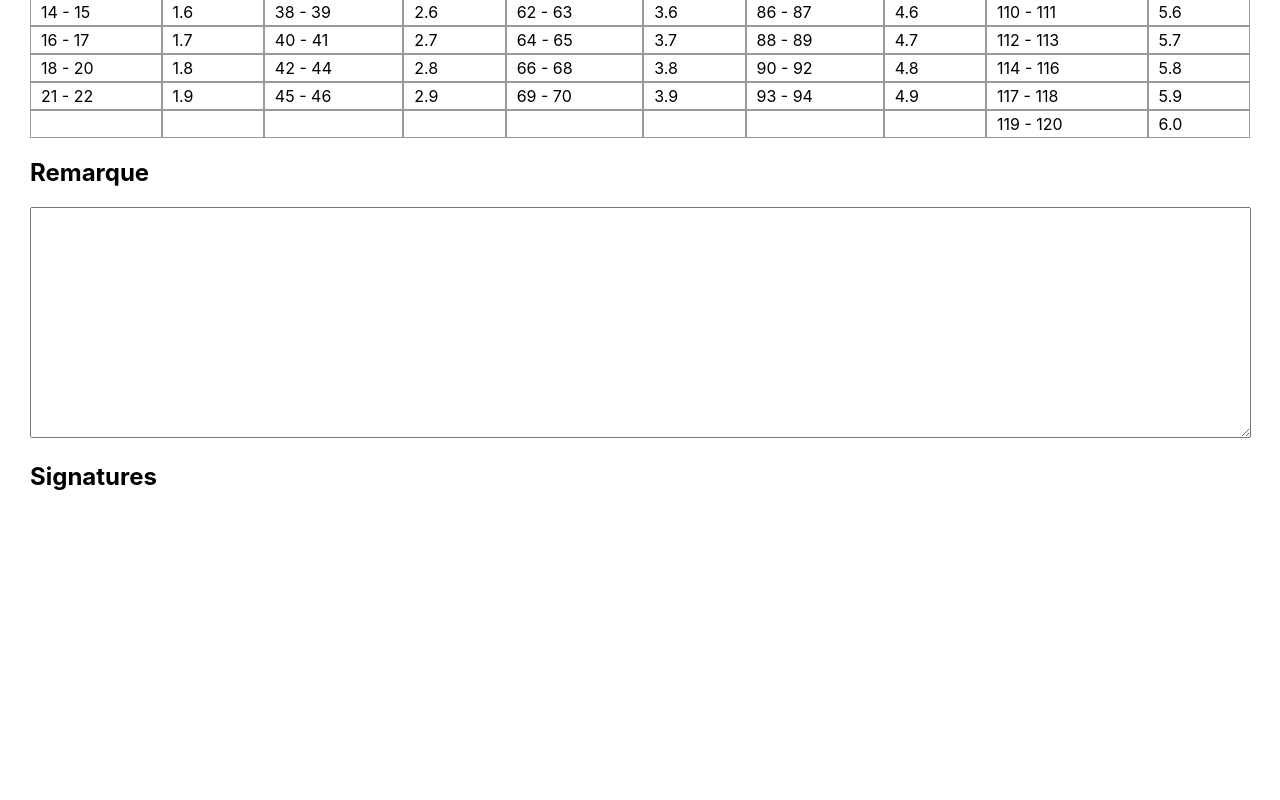
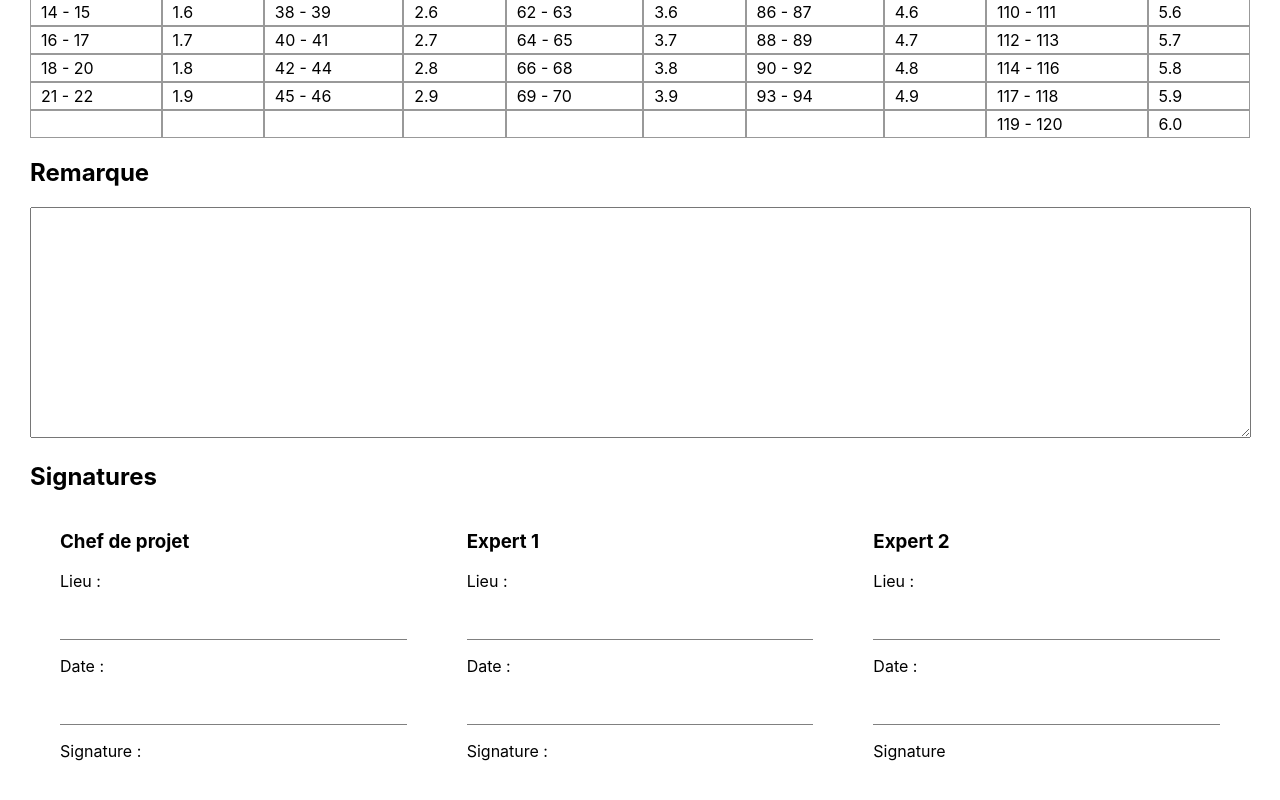
Before and after one commit to ponsfrilus/evaluation-TPI, a React (Create React App) app in the folder my-app/: page / in a window 1280 px wide. Shown: the part 6669-7469 px from the top of the page. Before the commit the page ends 7210 px from the top, so only its background shows below. Built offline with nearby package versions, Linux system fonts and the light colour scheme.

Commit message:
[feature] Signature box

```diff
--- a/my-app/src/App.css
+++ b/my-app/src/App.css
@@ -29,6 +29,22 @@ body {
   rows: 5;
 }
 
+.EvaluationSignContainer {
+  display: flex;
+  flex-direction: row;
+  flex-wrap: nowrap;
+  justify-content: space-between;
+  /*border: 1px solid gray;*/
+}
+.EvaluationSignBlock {
+  /*border: 1px solid gray;*/
+  width: 30%;
+  padding: 0px 30px;
+}
+.textLine {
+  border-bottom: 0.1px solid gray;
+  padding-top: 3em;
+}
 /* DivTable.com */
 .divTable{
   display: table;
--- a/my-app/src/components/EvaluationSign.js
+++ b/my-app/src/components/EvaluationSign.js
@@ -8,6 +8,54 @@ class EvaluationSign extends React.Component {
     return(
       <div className={`EvaluationSign`}>
         <h2>Signatures</h2>
+        <div className={`EvaluationSignContainer`}>
+          <div className={`EvaluationSignBlock sign_chef_de_projet`}>
+            <h3>Chef de projet</h3>
+            <p>
+              Lieu :
+              <div className="textLine"></div>
+            </p>
+            <p>
+              Date :
+              <div className="textLine"></div>
+            </p>
+            <p>
+              Signature :
+              <div className="textLine"></div>
+            </p>
+          </div>
+          <div className={`EvaluationSignBlock sign_expert_1`}>
+            <h3>Expert 1</h3>
+            <p>
+              Lieu :
+              <div className="textLine"></div>
+            </p>
+            <p>
+              Date :
+              <div className="textLine"></div>
+            </p>
+            <p>
+              Signature :
+              <div className="textLine"></div>
+            </p>
+          </div>
+          <div className={`EvaluationSignBlock sign_expert_2`}>
+            <h3>Expert 2</h3>
+            <p>
+              Lieu :
+              <div className="textLine"></div>
+            </p>
+            <p>
+              Date :
+              <div className="textLine"></div>
+            </p>
+            <p>
+              Signature
+              <div className="textLine"></div>
+            </p>
+          </div>
+        </div>
+
       </div>
     )
   }
```
Lines whose indentation alone changed are shown as unchanged.
